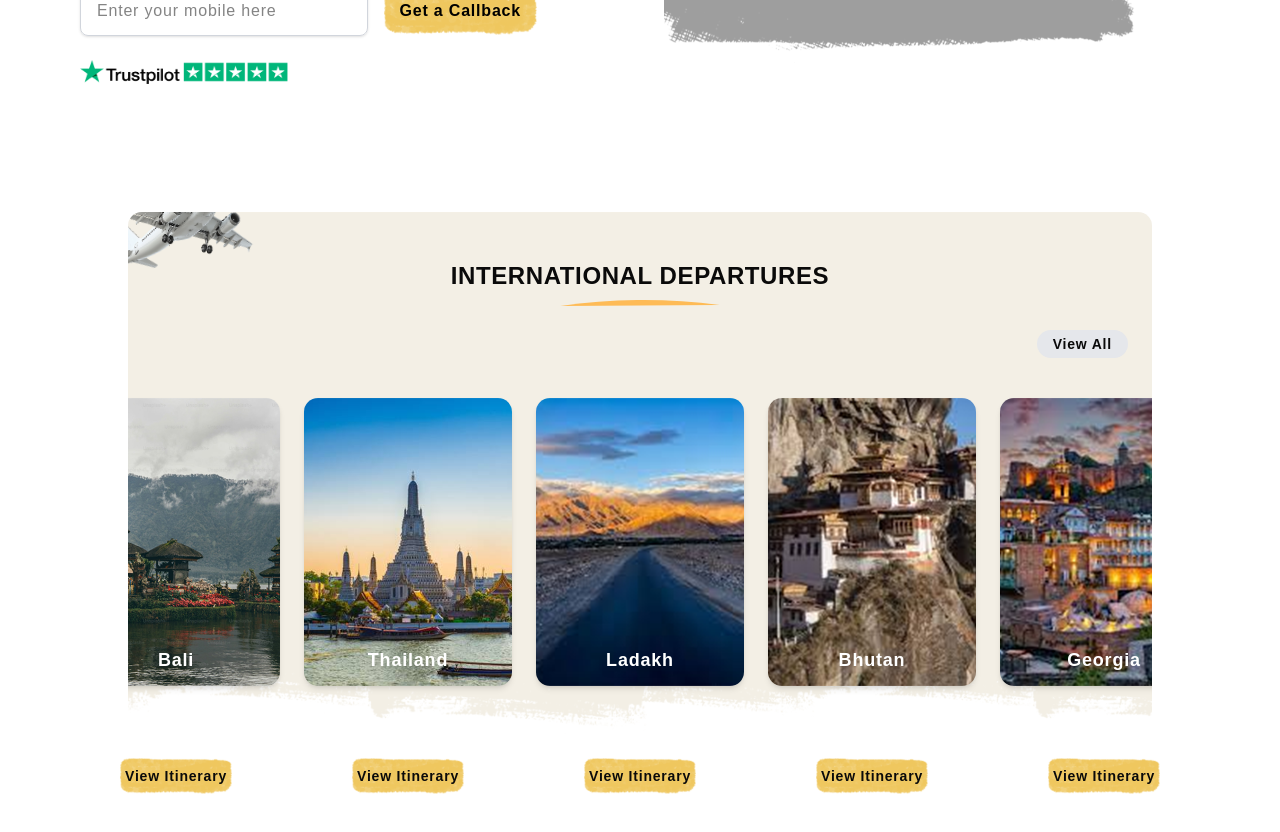
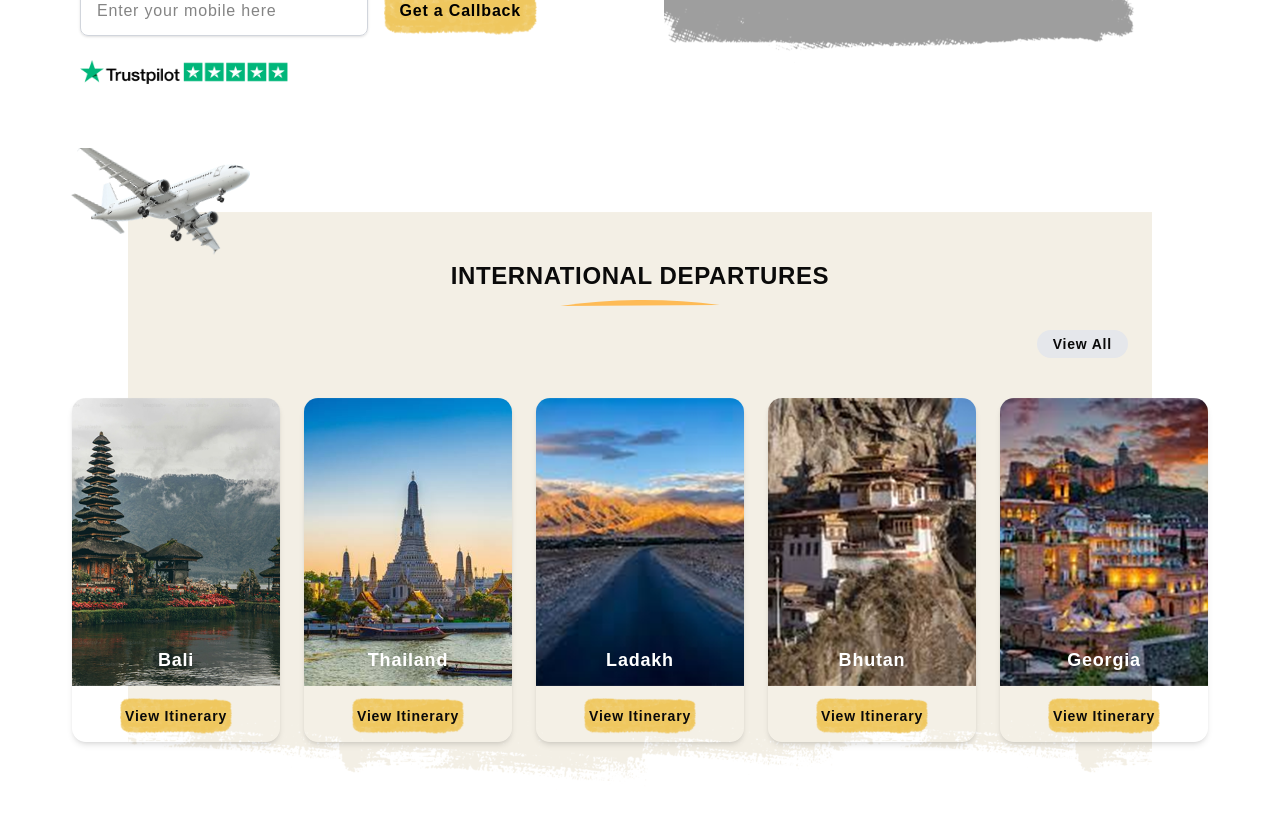
Before and after one commit to manasjaincode/TrailBlaze-Travel, a React (Vite) app: page / in a window 1280 px wide. Shown: the part 1200-2032 px from the top of the page. Built offline with nearby package versions, Linux system fonts and the light colour scheme; grey boxes are pictures that could not be loaded; a web font is replaced by a local one.

Commit message:
airplane white fix

```diff
--- a/src/App.jsx
+++ b/src/App.jsx
@@ -1,23 +1,12 @@
 import HeroWithNavbar from "./components/HeroWithNavbar.jsx";
 import InternationalDepartures from "./components/InternationalDepartures.jsx";
-import airplane from "./assets/whiteairplane.svg";
 
 function App() {
   return (
-    <div className="relative">
-      {/* Hero Section */}
+    <>
       <HeroWithNavbar />
-
-      {/* Airplane Image between Hero and InternationalDepartures */}
-      <img
-        src={airplane}
-        alt="airplane"
-        className="absolute top-[420px] left-[-40px] w-44 rotate-[-10deg] z-20"
-      />
-
-      {/* International Departures */}
       <InternationalDepartures />
-    </div>
+    </>
   );
 }
 
--- a/src/components/InternationalDepartures.jsx
+++ b/src/components/InternationalDepartures.jsx
@@ -27,22 +27,22 @@ const InternationalDepartures = () => {
   return (
     <section className="relative py-16 overflow-hidden flex flex-col items-center">
       {/* Background Box */}
-      <div className="relative w-[90%] lg:w-[80%] rounded-xl overflow-hidden">
+      <div className="relative w-[90%] lg:w-[80%] rounded-xl ">
         <img
           src={skinbg}
           alt="background"
           className="absolute inset-0 w-full h-full object-cover pointer-events-none"
         />
 
-        {/* Airplane */}
+        {/* ✈️ Airplane at top-left corner (flying in) */}
         <img
           src={airplane}
           alt="airplane"
-          className="absolute -top-10 -left-10 w-44 rotate-[-10deg] z-10"
+          className="absolute -top-16 -left-16 w-44 rotate-[12deg] z-20"
         />
 
         {/* Content inside skinbg */}
-        <div className="relative z-20 px-6 pb-12">
+        <div className="relative z-30 px-6 pb-12">
           {/* Title */}
           <div className="text-center relative pt-12">
             <h2 className="text-2xl font-bold tracking-wide">
@@ -75,6 +75,7 @@ const InternationalDepartures = () => {
                 key={i}
                 className="flex-shrink-0 w-52 rounded-xl overflow-hidden shadow-md bg-white/5"
               >
+                {/* Card Image */}
                 <div className="h-72 relative">
                   <img
                     src={dest.img}
@@ -85,23 +86,9 @@ const InternationalDepartures = () => {
                     {dest.name}
                   </h3>
                 </div>
-              </div>
-            ))}
-          </div>
-        </div>
-      </div>
 
-      {/* Buttons row OUTSIDE skinbg but aligned */}
-      <div
-        className="
-          mt-6 flex gap-6
-          overflow-x-auto scrollbar-hide
-          lg:justify-center lg:overflow-visible
-          w-[90%] lg:w-[80%]
-        "
-      >
-        {destinations.map((_, i) => (
-          <div key={i} className="flex-shrink-0 w-52 flex justify-center">
+                {/* View Itinerary button */}
+                <div className="flex justify-center mt-3 mb-2">
                   <button className="relative">
                     <img
                       src={section3yellowbrush}
@@ -113,7 +100,10 @@ const InternationalDepartures = () => {
                     </span>
                   </button>
                 </div>
+              </div>
             ))}
+          </div>
+        </div>
       </div>
     </section>
   );
```
Lines whose indentation alone changed are shown as unchanged.
